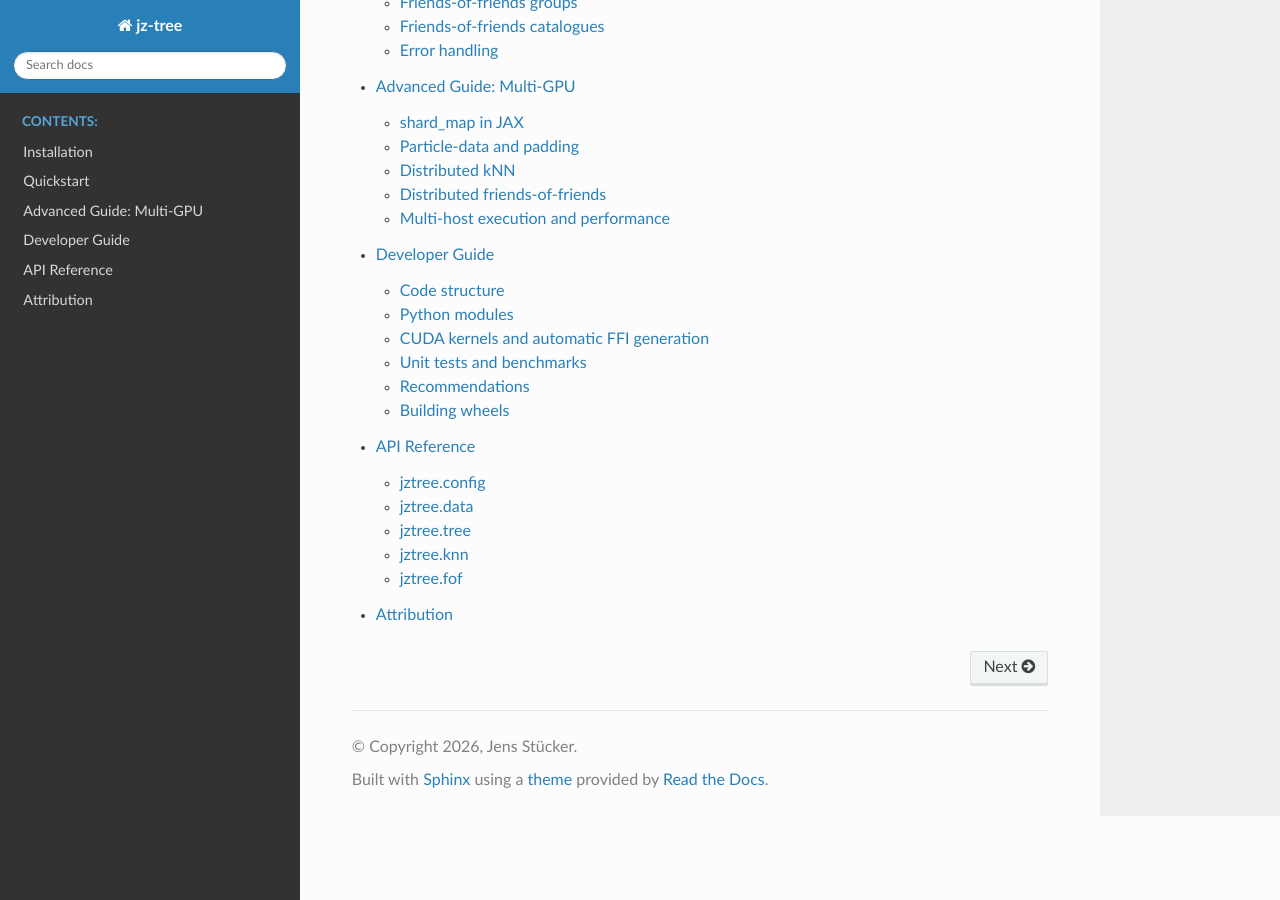
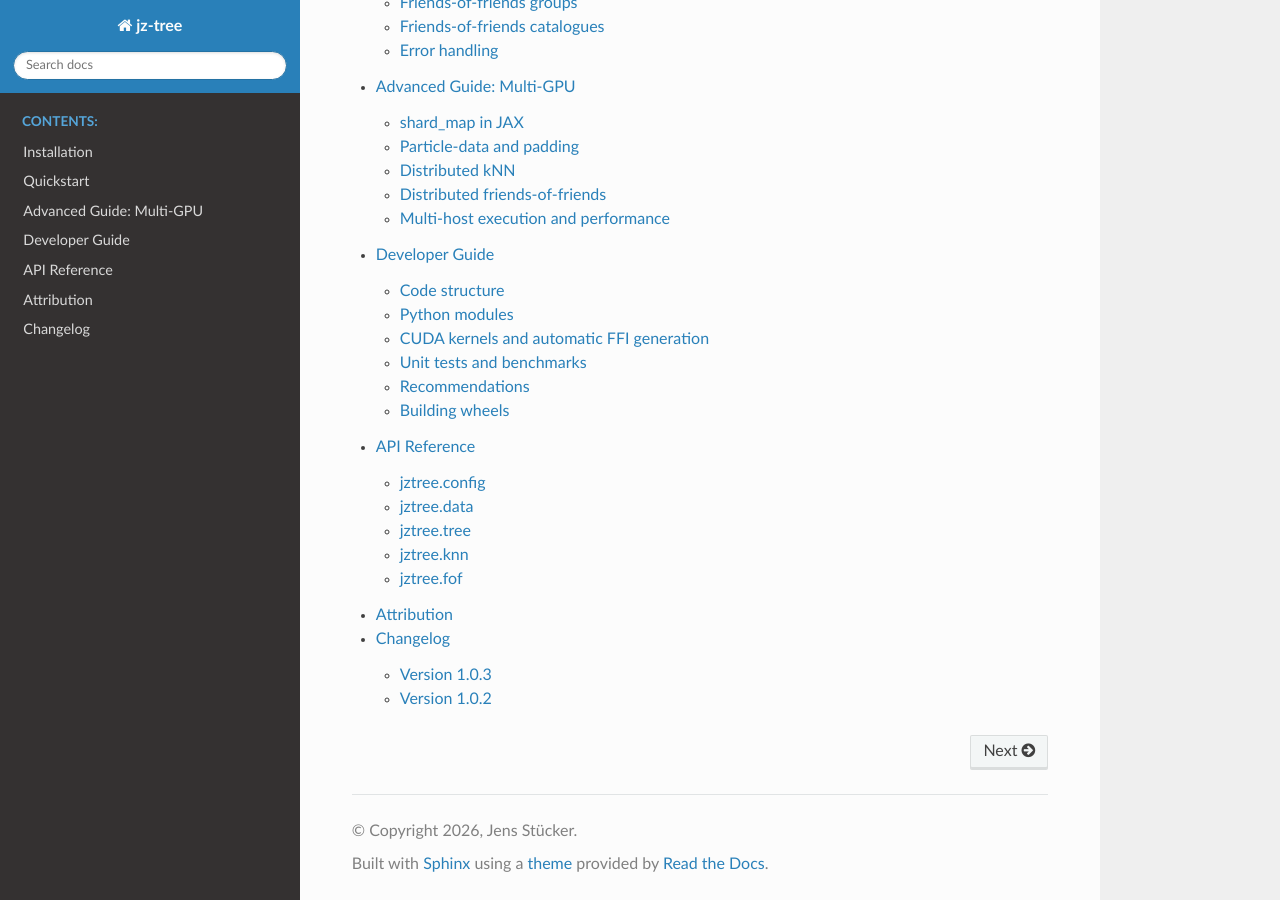
Before and after one commit to jstuecker/jztree, a Sphinx documentation site: the page built from docs/index.rst, in a window 1280 px wide and 900 px high, scrolled down 1064 px. Built offline with Sphinx 7.4.7 and the Read the Docs theme 3.1.0, drawn with Linux system fonts in a browser that asks for light colours.

Commit message:
added a changelog to docs

```diff
--- /dev/null
+++ b/docs/changelog.md
@@ -0,0 +1,9 @@
+# Changelog
+
+## Version 1.0.3
+* Updated .vma access to support jax 0.10
+* Fixed issue with CUDA_MAJOR version detection for source builds
+* Added source links to doucmentation
+
+## Version 1.0.2
+Initial stable release
--- a/docs/index.rst
+++ b/docs/index.rst
@@ -28,3 +28,4 @@ For additional details, also consider:
    developer_guide.md
    api.rst
    attribution.md
+   changelog.md
```
